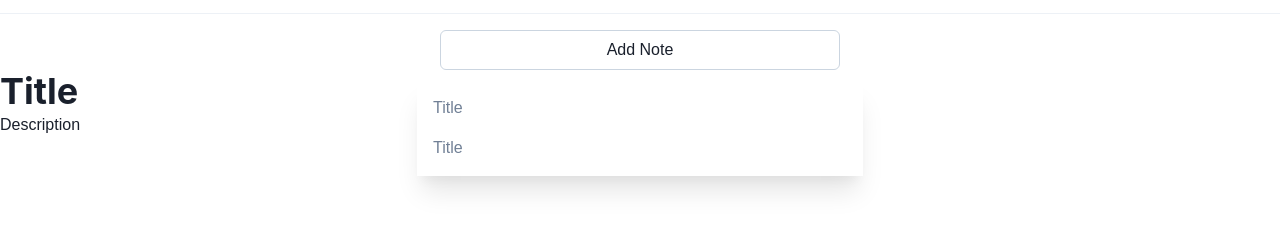
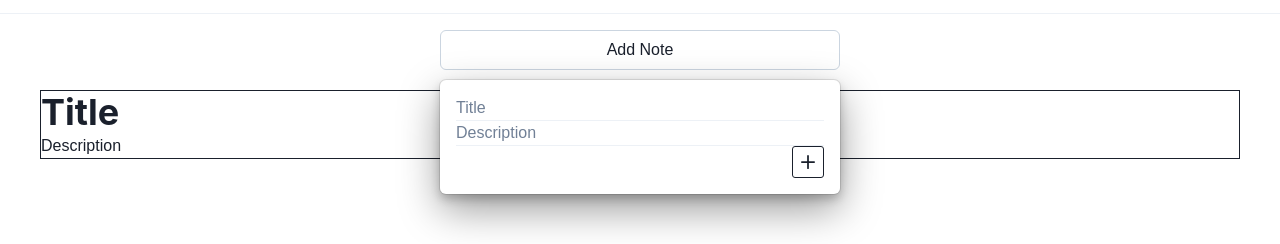
Before and after one commit to Praful-87/notekeeper, a React (Vite) app: page / in a window 1280 px wide. Shown: the part 319-563 px from the top of the page. Built offline with nearby package versions, Linux system fonts and the light colour scheme.

Commit message:
buildng and removing event listerns

```diff
--- a/src/App.jsx
+++ b/src/App.jsx
@@ -1,4 +1,4 @@
-import { useState } from "react";
+import { useEffect, useRef, useState } from "react";
 import "./App.css";
 import {
   Divider,
@@ -13,10 +13,23 @@ import {
   Text,
   Flex,
   Center,
+  IconButton,
 } from "@chakra-ui/react";
 import Note from "./components/Note";
-import { SearchIcon } from "@chakra-ui/icons";
+import { SearchIcon, AddIcon } from "@chakra-ui/icons";
 function App() {
+  const [show, setShow] = useState(true);
+  const boxRef = useRef(null);
+
+  function handelClickOutside(e) {
+    if (!boxRef.current.contains(e.target)) console.log("click outside");
+    else console.log("cliked inside");
+  }
+  useEffect(() => {
+    return () => {
+      document.removeEventListener("click", handelClickOutside);
+    };
+  }, []);
   return (
     <>
       <HStack p="4">
@@ -32,7 +45,7 @@ function App() {
         </InputGroup>
       </HStack>
       <Divider />
-      <Center pos="relative">
+      <Center pos="relative" ref={boxRef} onClick={handelClickOutside}>
         <Center
           mt="4"
           rounded="md"
@@ -44,12 +57,38 @@ function App() {
         >
           Add Note
         </Center>
-        <Box pos={"absolute"} top="calc(100% + 10px)" shadow={"xl"} p="4">
+
+        {/* showable box */}
+
+        <Flex
+          direction={"column"}
+          gap="2"
+          rounded="md"
+          pos={"absolute"}
+          top="calc(100% + 10px)"
+          p="4"
+          boxShadow="dark-lg"
+          w="400px"
+          bg={"white"}
+          display={show ? "absolute" : "none"}
+        >
           <Input variant="unstyled" placeholder="Title" />
-          <Input variant="unstyled" placeholder="Title" mt="4" />
-        </Box>
+          <Divider />
+          <Input variant="unstyled" placeholder="Description" />
+          <Divider />
+          <Flex justify={"end"}>
+            <IconButton
+              size="sm"
+              variant="outline"
+              colorScheme="black"
+              aria-label="Send email"
+              icon={<AddIcon />}
+              rounded="3px"
+            />
+          </Flex>
+        </Flex>
       </Center>
-      <SimpleGrid>
+      <SimpleGrid border="1px" maxW="1200px" m={"auto"} mt="5">
         <GridItem>
           <Note />
         </GridItem>
```
